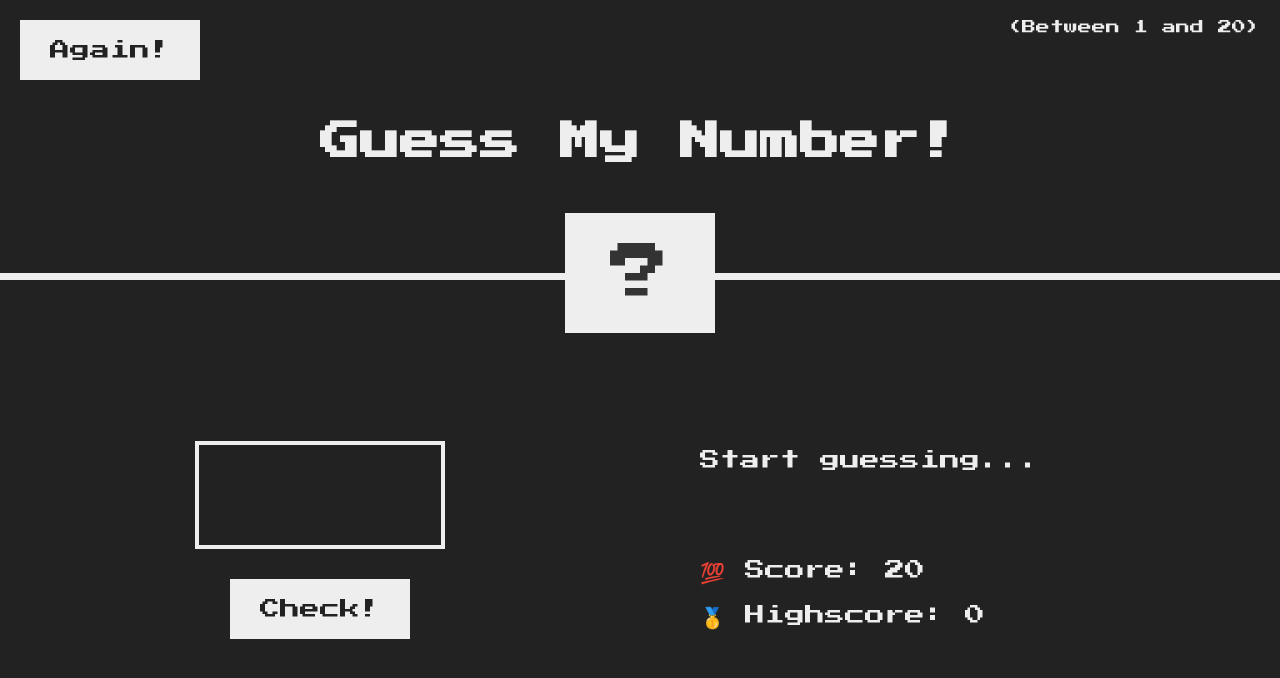
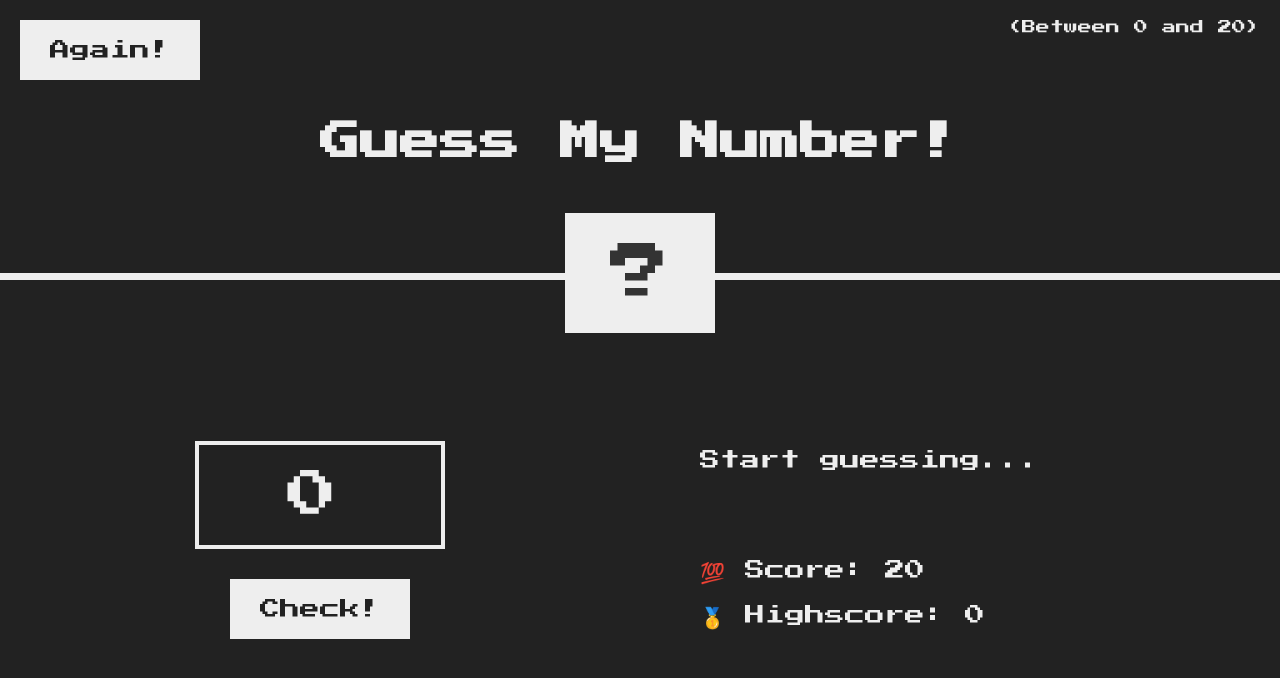
Before and after one commit to dicarlomtz/guess-my-number, a plain HTML site: page index.html in a window 1280 px wide. Drawn offline with Linux system fonts and the light colour scheme.

Commit message:
Fixing guessing number range

```diff
--- a/index.html
+++ b/index.html
@@ -18,13 +18,13 @@
   <body>
     <header>
       <h1>Guess My Number!</h1>
-      <p class="between">(Between 1 and 20)</p>
+      <p class="between">(Between 0 and 20)</p>
       <button class="btn again">Again!</button>
       <div class="number">?</div>
     </header>
     <main>
       <section class="left">
-        <input type="number" class="guess" />
+        <input type="number" min="0" max="20" value="0" class="guess" />
         <button class="btn check">Check!</button>
       </section>
       <section class="right">
```
